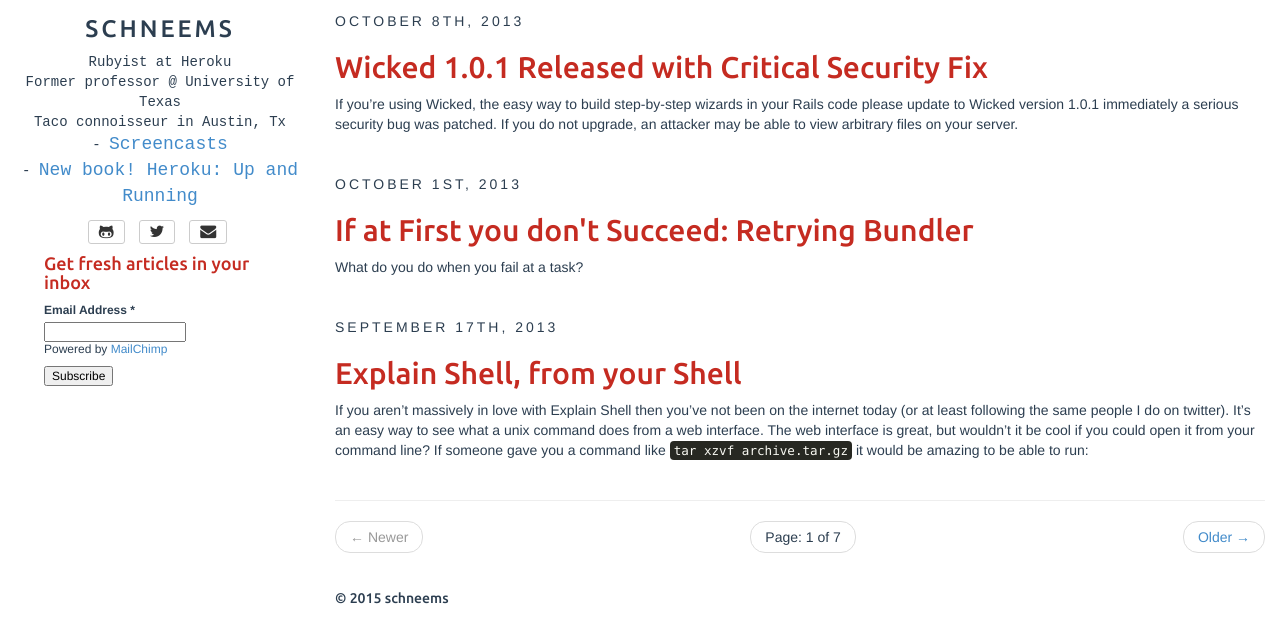
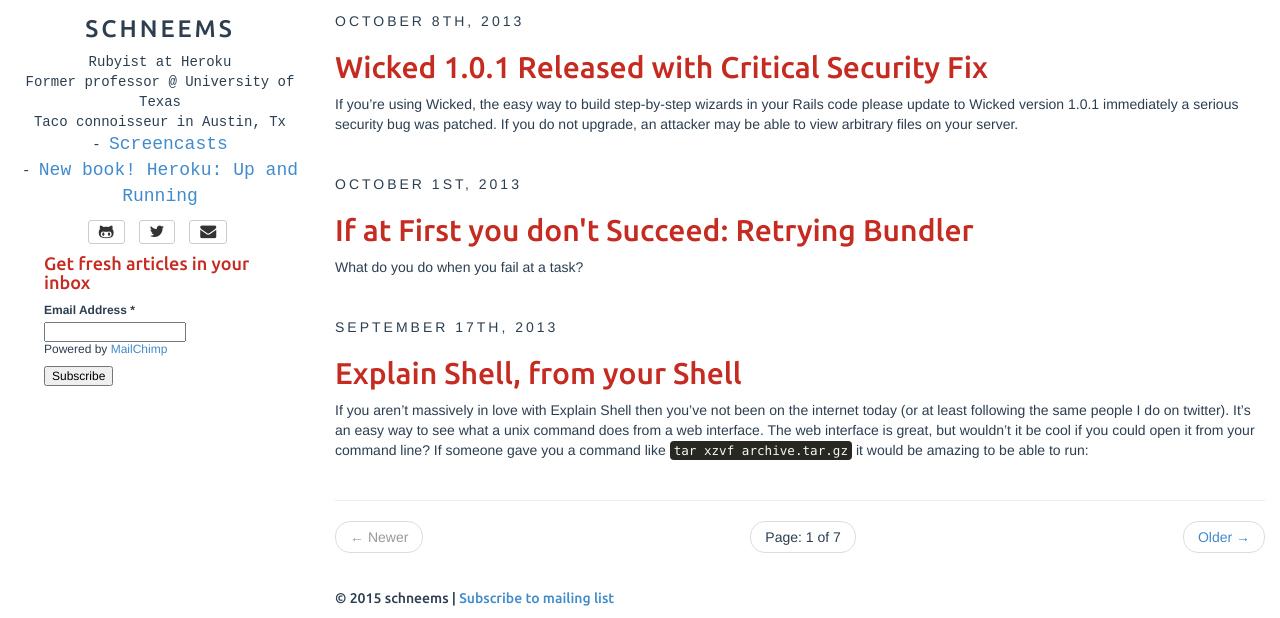
Before and after one commit to schneems/schneems, a Jekyll site: the page built from index.html, in a window 1280 px wide and 900 px high, scrolled down 2641 px, cut to the strip 282-900 px from the top of the window. Built offline with Jekyll 4.4.1, drawn with Linux system fonts in a browser that asks for light colours; Markdown is read by kramdown in place of the engine named in the settings; the list of posts is cut into pages by our own code; comment, search, counter and statistics services are not loaded.

Commit message:
add link in footer

```diff
--- a/_includes/footer.html
+++ b/_includes/footer.html
@@ -2,7 +2,8 @@
 <footer>
 
 <p>
-  &copy; {{ site.time | date: '%Y' }} {{ site.author.name }}
+  &copy; {{ site.time | date: '%Y' }} {{ site.author.name }} |
+  <a href="http://eepurl.com/bbuvuz">Subscribe to mailing list</a>
 </p>
 </footer>
 
```
